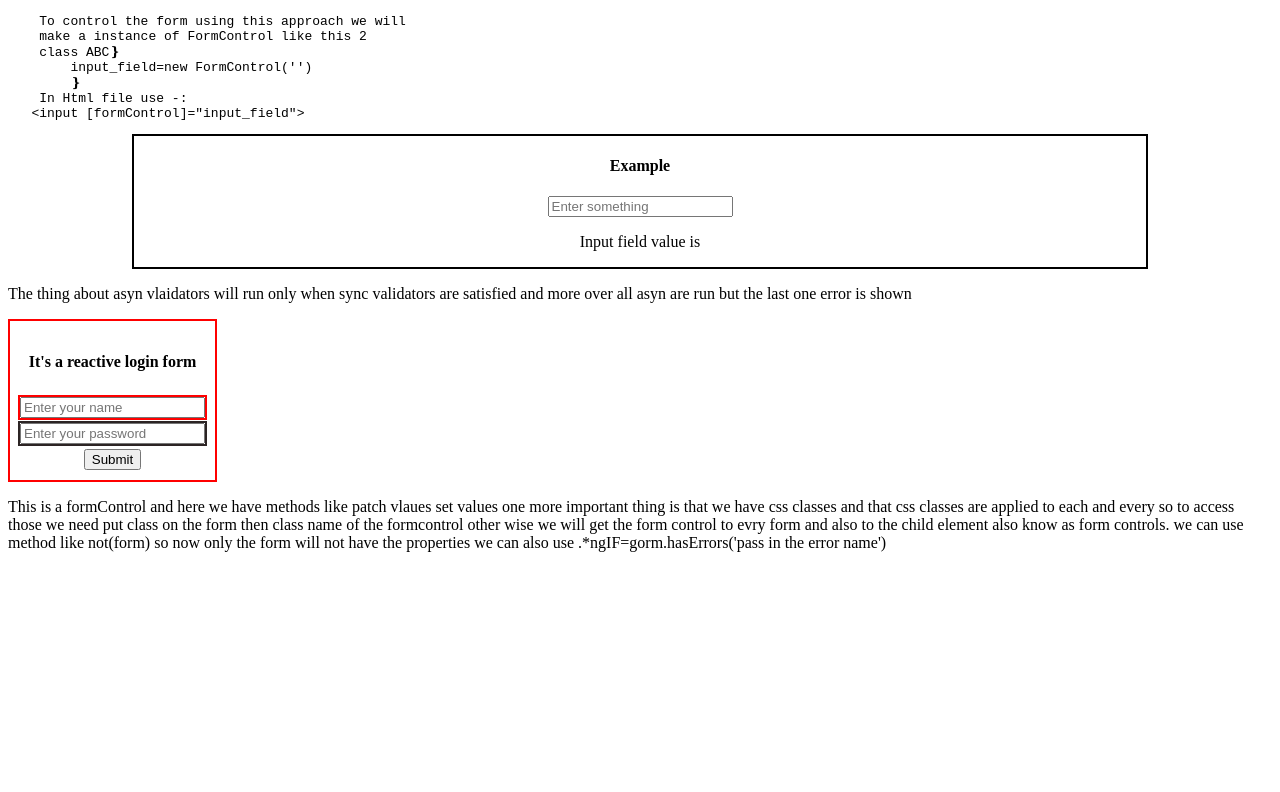
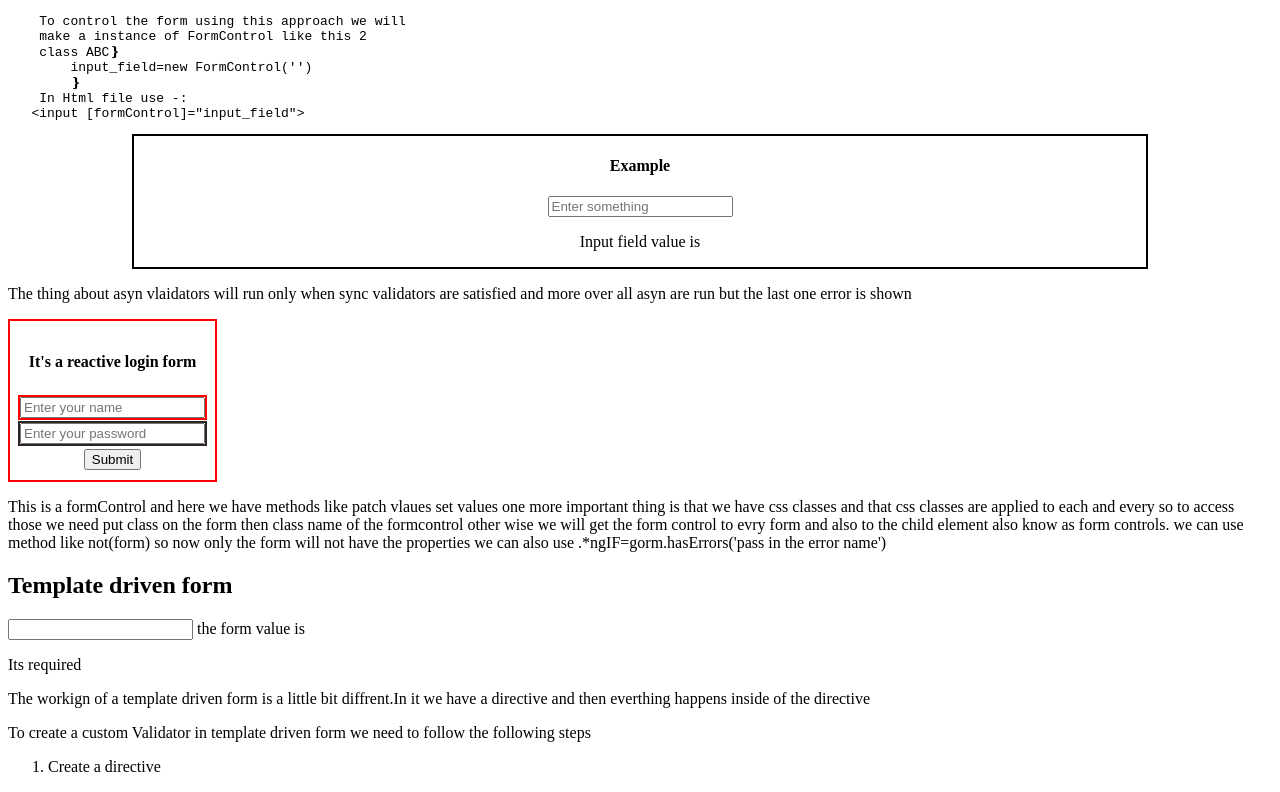
Before and after one commit to Msuf123/angular-forms-practice, an Angular app: page / in a window 1280 px wide. Shown: the part 275-1067 px from the top of the page. Before the commit the page ends 843 px from the top, so only its background shows below. Built offline with nearby package versions, Linux system fonts and the light colour scheme.

Commit message:
Understood template driven validators

```diff
--- a/src/app/app.component.html
+++ b/src/app/app.component.html
@@ -1,3 +1,4 @@
 <h1>Forms</h1>
 <p>Angular forms are diffrent approach in manipultating them and i think this approach is a little bit better but difficult than the react.</p>
 <app-forms-types></app-forms-types>
+<app-template-driven></app-template-driven>
--- a/src/app/app.component.ts
+++ b/src/app/app.component.ts
@@ -1,11 +1,12 @@
 import { Component } from '@angular/core';
 import { RouterOutlet } from '@angular/router';
 import { FormsTypesComponent } from './forms-types/forms-types.component';
+import { TemplateDrivenComponent } from './forms-types/template-driven/template-driven.component';
 
 @Component({
   selector: 'app-root',
   standalone: true,
-  imports: [RouterOutlet,FormsTypesComponent],
+  imports: [RouterOutlet,FormsTypesComponent,TemplateDrivenComponent],
   templateUrl: './app.component.html',
   styleUrl: './app.component.css'
 })
--- /dev/null
+++ b/src/app/forms-types/template-driven/directive/custom.directive.ts
@@ -0,0 +1,26 @@
+import { Directive, Input } from '@angular/core';
+import { AbstractControl, NG_VALIDATORS, ValidationErrors, Validator } from '@angular/forms';
+
+@Directive({
+  selector: '[appCustom]',
+  standalone: true,
+  providers:[ {
+    provide: NG_VALIDATORS,
+    useExisting: CustomDirective,
+    multi: true,
+  }]
+})
+export class CustomDirective implements Validator{
+  @Input('appCustomsNAme') name:string=''
+  constructor() {
+    console.log(this.name,'k')
+  }
+  validate(control: AbstractControl): ValidationErrors | null {
+    console.log(control.value,this.name)
+    if(control.value==='j'){
+      return {customError:'Error'}
+    }
+    return null
+  }
+
+}
--- a/src/app/forms-types/template-driven/template-driven.component.html
+++ b/src/app/forms-types/template-driven/template-driven.component.html
@@ -1,7 +1,7 @@
 <h2>Template driven form</h2>
-<input [(ngModel)]="value" required (ngModelChange)="changes()" #model="ngModel">
+<input [(ngModel)]="value" appCustom  required (ngModelChange)="changes()" #model="ngModel">
 the form value is {{value}}
-<p *ngIf="model.invalid">Its required</p>
+<p *ngIf="model.hasError('required')">Its required</p>
 <p *ngIf="model.hasError('customError')">This is a customError</p>
 <p>The workign of a template driven form is a little bit diffrent.In it we have a directive and then everthing happens inside of the directive</p>
 <p>To create a custom Validator in template driven form we need to follow the following steps</p>
--- a/src/app/forms-types/template-driven/template-driven.component.ts
+++ b/src/app/forms-types/template-driven/template-driven.component.ts
@@ -1,11 +1,12 @@
 import { CommonModule } from '@angular/common';
 import { Component } from '@angular/core';
 import { FormsModule } from '@angular/forms';
+import { CustomDirective } from './directive/custom.directive';
 
 @Component({
   selector: 'app-template-driven',
   standalone: true,
-  imports: [FormsModule,CommonModule],
+  imports: [FormsModule,CommonModule,CustomDirective],
   templateUrl: './template-driven.component.html',
   styleUrl: './template-driven.component.css'
 })
@@ -14,6 +15,6 @@ export class TemplateDrivenComponent {
  models=null
 
  changes(){
-  console.log(this.value)
+ // console.log(this.value)
  }
 }
```
